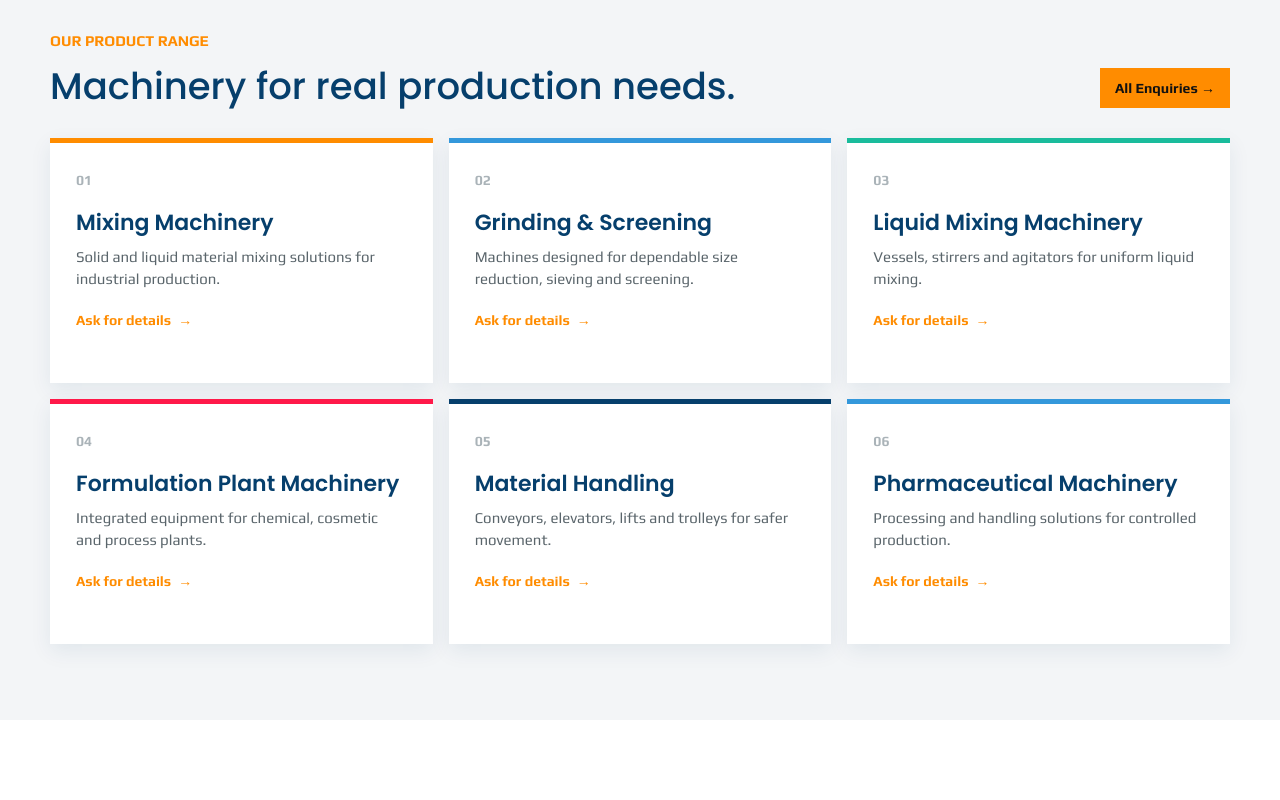
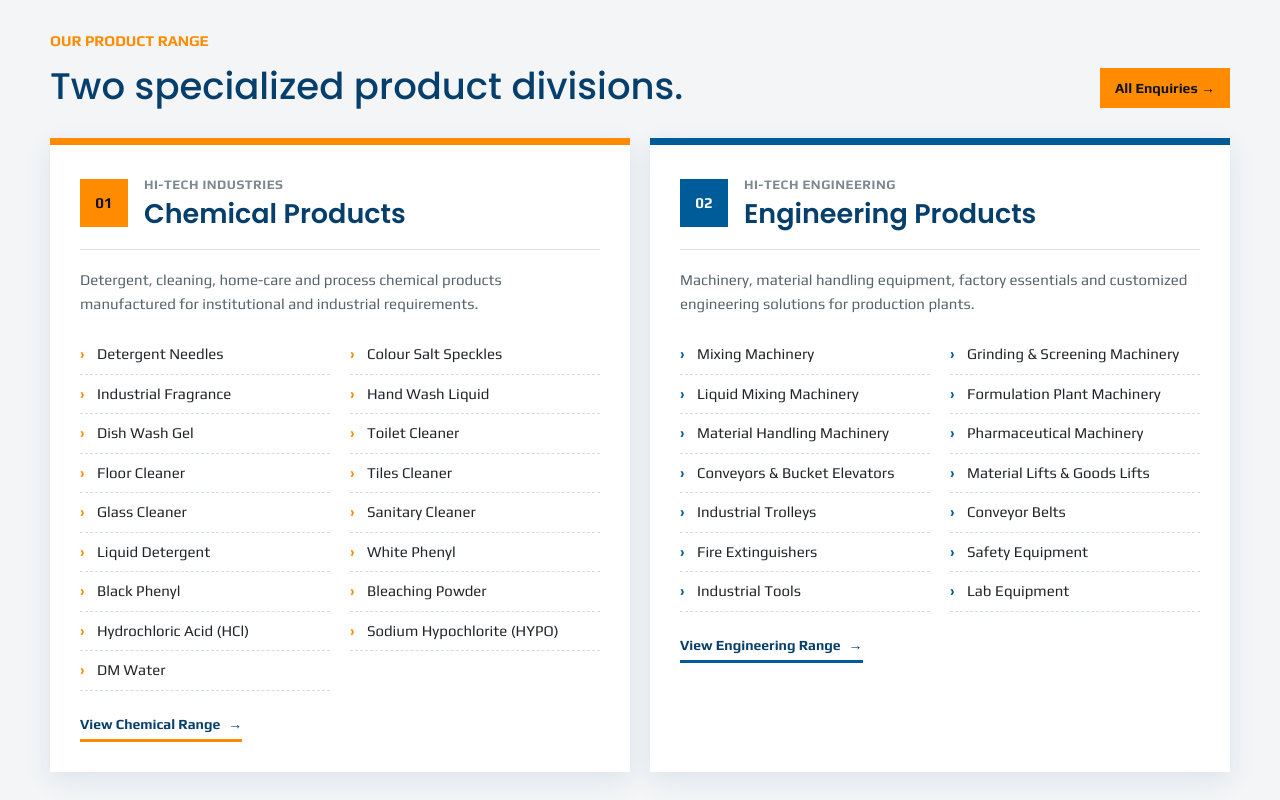
Before and after one commit to htikanpur-alt/hitech, a Next.js app: page / in a window 1280 px wide. Shown: the part 1760-2560 px from the top of the page. Built offline with nearby package versions, Linux system fonts and the light colour scheme.

Commit message:
Split product divisions and update group history

```diff
--- a/app/about-us/page.tsx
+++ b/app/about-us/page.tsx
@@ -4,8 +4,8 @@
 import SiteNavigation from "../site-navigation";
 
 export const metadata: Metadata = {
-  title: "About Hi-Tech Industries | Manufacturing & Engineering, Kanpur",
-  description: "Learn about Hi-Tech Industries, our industrial capabilities, vision and values in manufacturing, engineering and safety services.",
+  title: "About Hi-Tech Group | Manufacturing & Engineering, Kanpur",
+  description: "Learn about Hi-Tech Group, established in 2017, and its specialized divisions Hi-Tech Industries and Hi-Tech Engineering.",
   alternates: { canonical: "/about-us" },
 };
 
@@ -44,21 +44,24 @@
       <section className="about-page-hero" id="about-content" tabIndex={-1}>
         <div className="site-shell">
           <p>HOME <span>/</span> ABOUT US</p>
-          <h1>About Hi-Tech Industries</h1>
-          <strong>Practical industrial solutions. Responsible long-term support.</strong>
+          <h1>About Hi-Tech Group</h1>
+          <strong>Two specialized divisions. One commitment to quality industrial solutions.</strong>
         </div>
       </section>
 
       <section className="about-welcome section">
         <div className="site-shell about-welcome-grid">
           <div>
-            <p className="section-kicker">WELCOME TO HI-TECH INDUSTRIES</p>
-            <h2>A single source for manufacturing, engineering and industrial safety.</h2>
+            <p className="section-kicker">ABOUT OUR GROUP</p>
+            <h2>Welcome to Hi-Tech Group</h2>
           </div>
           <div className="about-long-copy">
-            <p>Hi-Tech Industries supports industrial customers with machinery manufacturing, chemical products, material-handling equipment, factory projects and technical consultancy. From our Kanpur facility, we focus on solutions that are practical to operate, maintain and scale.</p>
-            <p>Our capabilities cover mixing, grinding, screening, liquid processing, conveyors, lifts, fire-fighting systems, plant installation and compliance support. We work with customers to understand the site, production target and operating conditions before recommending a suitable approach.</p>
-            <p>Requirements may range from a compact production setup to larger commercial operations. Our role is to coordinate the right product, fabrication, installation or technical service with clear communication throughout the job.</p>
+            <p>Hi-Tech Group is a manufacturing and engineering organization established in 2017, with experience in Chemical Manufacturing, Machinery Manufacturing, Equipment &amp; Tools Supply, and Technical Services.</p>
+            <p>Since 2017, our manufacturing, production and industrial activities have been carried out under Hi-Tech Industries. With the growth and expansion of our business, in 2026, Hi-Tech Group was organized into two specialized divisions — Hi-Tech Industries and Hi-Tech Engineering, each focused on its respective area of expertise.</p>
+            <p>Hi-Tech Industries is dedicated to Chemical Manufacturing, with a primary focus on Detergent Needles and Colour Salt Speckles, along with Industrial Fragrance and a wide range of Cleaning &amp; Home Care Products.</p>
+            <p>Hi-Tech Engineering focuses on Machinery Manufacturing, Equipment &amp; Tools Supply and Technical Services, providing industrial machinery, material handling solutions and customized engineering solutions according to customer requirements.</p>
+            <p>Our key objective is to provide quality products, reliable engineering solutions and cost-effective industrial solutions while maintaining consistent quality and building long-term relationships with our customers.</p>
+            <p>With our experience since 2017, technical expertise and customer-focused approach, Hi-Tech Group continues to serve customers across North India and other parts of India, combining manufacturing capabilities with practical engineering solutions.</p>
           </div>
         </div>
       </section>
--- a/app/globals.css
+++ b/app/globals.css
@@ -41,6 +41,7 @@
 .menu-dropdown { position: absolute; top: 42px; left: 0; z-index: 40; min-width: 270px; padding: 7px 0; background: #fff; border-top: 4px solid var(--orange); box-shadow: 0 12px 28px rgba(0,0,0,.2); }
 .menu-dropdown a { display: block; padding: 10px 16px; border-bottom: 1px solid #edf0f2; color: var(--ink); }
 .menu-dropdown a:hover { padding-left: 21px; background: #f3f7fa; color: var(--orange); }
+.menu-group-label { display: block; padding: 9px 16px 6px; background: #eef4f8; color: var(--navy); font: 700 12px/20px var(--font-poppins), Arial, sans-serif; letter-spacing: .04em; text-transform: uppercase; }
 .mobile-navigation { display: none; }
 
 .hero { position: relative; overflow: hidden; background: var(--navy); border-bottom: 5px solid var(--orange); }
@@ -103,6 +104,21 @@
 .category-cards h3, .machine-grid h3, .why-cards h3 { margin: 14px 0 7px; color: var(--navy); font-size: 22px; font-weight: 600; line-height: 33px; }
 .category-cards p, .machine-grid p, .why-cards p { margin: 0; color: #5a656b; font-size: 15px; line-height: 22.5px; }
 .category-cards article > a { display: inline-flex; gap: 7px; margin-top: 18px; color: var(--orange); font-weight: 700; }
+.product-partitions { display: grid; grid-template-columns: 1fr 1fr; gap: 20px; }
+.partition-card { padding: 30px; background: #fff; border-top: 7px solid var(--orange); box-shadow: 0 8px 25px rgba(6,63,108,.09); }
+.partition-engineering { border-color: var(--blue); }
+.partition-heading { display: flex; align-items: center; gap: 16px; padding-bottom: 18px; border-bottom: 1px solid var(--line); }
+.partition-heading > span { width: 48px; height: 48px; flex: 0 0 48px; display: grid; place-items: center; background: var(--orange); color: #111; font-weight: 700; }
+.partition-engineering .partition-heading > span { background: var(--blue); color: #fff; }
+.partition-heading p { margin: 0; color: #7c898f; font-size: 13px; font-weight: 700; letter-spacing: .04em; }
+.partition-heading h3 { margin: 2px 0 0; color: var(--navy); font-size: 27px; font-weight: 600; line-height: 34px; }
+.partition-intro { margin: 18px 0; color: #56636a; font-size: 15px; line-height: 1.65; }
+.partition-card ul { margin: 0; padding: 0; display: grid; grid-template-columns: 1fr 1fr; gap: 0 20px; list-style: none; }
+.partition-card li { position: relative; padding: 8px 0 8px 17px; border-bottom: 1px dashed #d5dde1; }
+.partition-card li::before { content: "›"; position: absolute; left: 0; color: var(--orange); font-weight: 700; }
+.partition-engineering li::before { color: var(--blue); }
+.partition-card > a { display: inline-flex; gap: 8px; margin-top: 22px; padding-bottom: 4px; border-bottom: 3px solid var(--orange); color: var(--navy); font-weight: 700; }
+.partition-engineering > a { border-color: var(--blue); }
 
 .machines-section { background: #fff; }
 .center-heading { max-width: 650px; margin: 0 auto 33px; text-align: center; }
@@ -206,7 +222,7 @@
   .mobile-navigation { display: block; }.navigation-inner > .mobile-navigation > summary { min-width: 110px; }.mobile-dropdown { position: absolute; top: 42px; right: 0; z-index: 50; width: min(290px, calc(100vw - 28px)); padding: 8px; background: #fff; border-top: 4px solid var(--orange); box-shadow: 0 12px 28px rgba(0,0,0,.2); }.mobile-dropdown a { display: block; padding: 11px; border-bottom: 1px solid var(--line); color: var(--ink); }
   .hero-grid { min-height: auto; grid-template-columns: 1fr; }.hero-copy { padding: 49px 20px 35px 0; }.hero h1 { font-size: 39px; }.hero-visual { margin: 0 0 30px; }.hero-side-tab { display: none; }
   .division-list, .action-grid, .numbers-grid { grid-template-columns: repeat(2,1fr); }.division-list strong { font-size: 14px; }.action-grid > a { min-height: 130px; }
-  .about-grid, .details-grid, .contact-grid { grid-template-columns: 1fr; gap: 35px; }.category-cards { grid-template-columns: 1fr; }.section-title-row { align-items: flex-start; flex-direction: column; }
+  .about-grid, .details-grid, .contact-grid, .product-partitions { grid-template-columns: 1fr; gap: 35px; }.category-cards { grid-template-columns: 1fr; }.section-title-row { align-items: flex-start; flex-direction: column; }
   .numbers-grid div:nth-child(2) { border-right: 0; }.numbers-grid div:nth-child(-n+2) { border-bottom: 1px solid rgba(255,255,255,.2); }
   .services-list { grid-template-columns: 1fr; }.why-cards { grid-template-columns: 1fr; }.contact-buttons { grid-column: auto; grid-template-columns: 1fr; }
   .footer-grid { grid-template-columns: 1fr 1fr; }.footer-about { grid-column: 1 / -1; }.footer-grid > div:last-child { grid-column: auto; }
@@ -218,6 +234,7 @@
   .hero h1 { font-size: 34px; }.section h2, .legal-content h2 { font-size: 31px; line-height: 39px; }
   .division-list, .machine-grid { grid-template-columns: 1fr; }.action-grid { grid-template-columns: 1fr 1fr; }.action-grid h3 { font-size: 14px; }
   .detail-panel { padding: 25px 20px; }.detail-panel ul { grid-template-columns: 1fr; }.footer-grid { grid-template-columns: 1fr; }.footer-about, .footer-grid > div:last-child { grid-column: auto; }
+  .partition-card { padding: 24px 20px; }.partition-card ul { grid-template-columns: 1fr; }
   .footer-bottom > div { padding: 16px 0; align-items: flex-start; flex-direction: column; gap: 6px; }
 }
 
--- a/app/page.tsx
+++ b/app/page.tsx
@@ -1,15 +1,6 @@
 import Image from "next/image";
 import Link from "next/link";
 import SiteNavigation from "./site-navigation";
-
-const productCategories = [
-  ["01", "Mixing Machinery", "Solid and liquid material mixing solutions for industrial production."],
-  ["02", "Grinding & Screening", "Machines designed for dependable size reduction, sieving and screening."],
-  ["03", "Liquid Mixing Machinery", "Vessels, stirrers and agitators for uniform liquid mixing."],
-  ["04", "Formulation Plant Machinery", "Integrated equipment for chemical, cosmetic and process plants."],
-  ["05", "Material Handling", "Conveyors, elevators, lifts and trolleys for safer movement."],
-  ["06", "Pharmaceutical Machinery", "Processing and handling solutions for controlled production."],
-];
 
 const featuredMachines = [
   "Double Cone Blender", "High Speed Mixer", "Ribbon Blender", "Rotary Vacuum Dryer",
@@ -34,6 +25,13 @@
 const materialHandling = [
   "Belt Conveyor", "Screw Conveyor", "Roller Conveyor", "Chain Conveyor",
   "Bucket Conveyor", "Inclined Conveyor", "Bucket Elevator", "Material / Goods Lift",
+];
+
+const engineeringProducts = [
+  "Mixing Machinery", "Grinding & Screening Machinery", "Liquid Mixing Machinery",
+  "Formulation Plant Machinery", "Material Handling Machinery", "Pharmaceutical Machinery",
+  "Conveyors & Bucket Elevators", "Material Lifts & Goods Lifts", "Industrial Trolleys",
+  "Conveyor Belts", "Fire Extinguishers", "Safety Equipment", "Industrial Tools", "Lab Equipment",
 ];
 
 const organizationSchema = {
@@ -103,8 +101,21 @@
       </div></section>
 
       <section className="catalogue-section section" id="products"><div className="site-shell">
-        <div className="section-title-row"><div><p className="section-kicker">OUR PRODUCT RANGE</p><h2>Machinery for real production needs.</h2></div><a href="#contact">All Enquiries <Arrow /></a></div>
-        <div className="category-cards">{productCategories.map(([number, title, description]) => <article key={title}><span>{number}</span><h3>{title}</h3><p>{description}</p><a href="#contact">Ask for details <Arrow /></a></article>)}</div>
+        <div className="section-title-row"><div><p className="section-kicker">OUR PRODUCT RANGE</p><h2>Two specialized product divisions.</h2></div><a href="#contact">All Enquiries <Arrow /></a></div>
+        <div className="product-partitions">
+          <article className="partition-card partition-chemical">
+            <div className="partition-heading"><span>01</span><div><p>HI-TECH INDUSTRIES</p><h3>Chemical Products</h3></div></div>
+            <p className="partition-intro">Detergent, cleaning, home-care and process chemical products manufactured for institutional and industrial requirements.</p>
+            <ul>{chemicals.map((item) => <li key={item}>{item}</li>)}</ul>
+            <a href="#chemicals">View Chemical Range <Arrow /></a>
+          </article>
+          <article className="partition-card partition-engineering">
+            <div className="partition-heading"><span>02</span><div><p>HI-TECH ENGINEERING</p><h3>Engineering Products</h3></div></div>
+            <p className="partition-intro">Machinery, material handling equipment, factory essentials and customized engineering solutions for production plants.</p>
+            <ul>{engineeringProducts.map((item) => <li key={item}>{item}</li>)}</ul>
+            <a href="#machinery">View Engineering Range <Arrow /></a>
+          </article>
+        </div>
       </div></section>
 
       <section className="machines-section section" id="machinery"><div className="site-shell">
--- a/app/site-navigation.tsx
+++ b/app/site-navigation.tsx
@@ -34,9 +34,11 @@
         <details onToggle={(event) => event.currentTarget.open && closeMenus(event.currentTarget)}>
           <summary>PRODUCTS <span aria-hidden="true">⌄</span></summary>
           <div className="menu-dropdown" onClick={() => closeMenus()}>
-            <a href="/#machinery">Mixing Machinery</a><a href="/#machinery">Grinding &amp; Screening</a>
-            <a href="/#machinery">Liquid Mixing Machinery</a><a href="/#machinery">Formulation Plant Machinery</a>
-            <a href="/#material-handling">Material Handling Machinery</a><a href="/#chemicals">Chemical Products</a>
+            <span className="menu-group-label">Chemical Products</span>
+            <a href="/#chemicals">Detergent &amp; Cleaning Products</a>
+            <span className="menu-group-label">Engineering Products</span>
+            <a href="/#machinery">Machinery Manufacturing</a><a href="/#material-handling">Material Handling Machinery</a>
+            <a href="/#products">Equipment &amp; Tools</a>
           </div>
         </details>
         <details onToggle={(event) => event.currentTarget.open && closeMenus(event.currentTarget)}>
```
